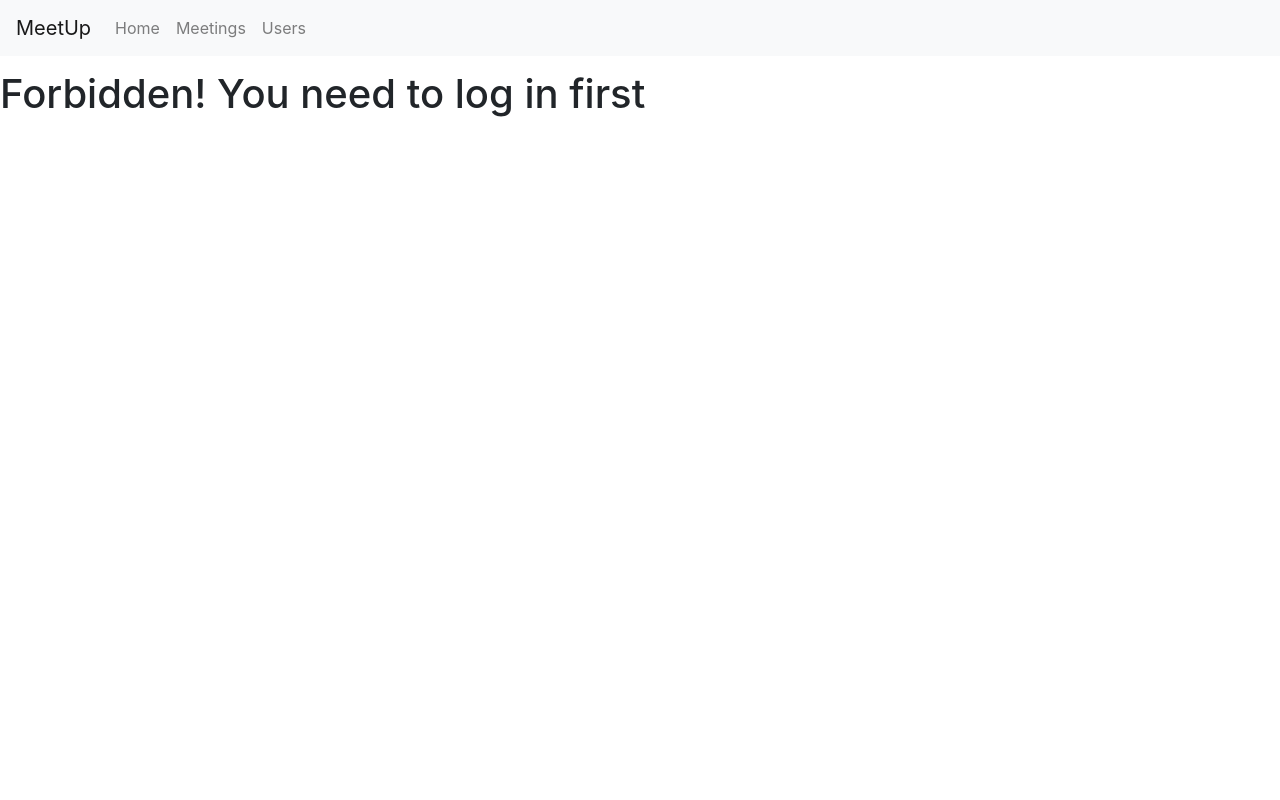
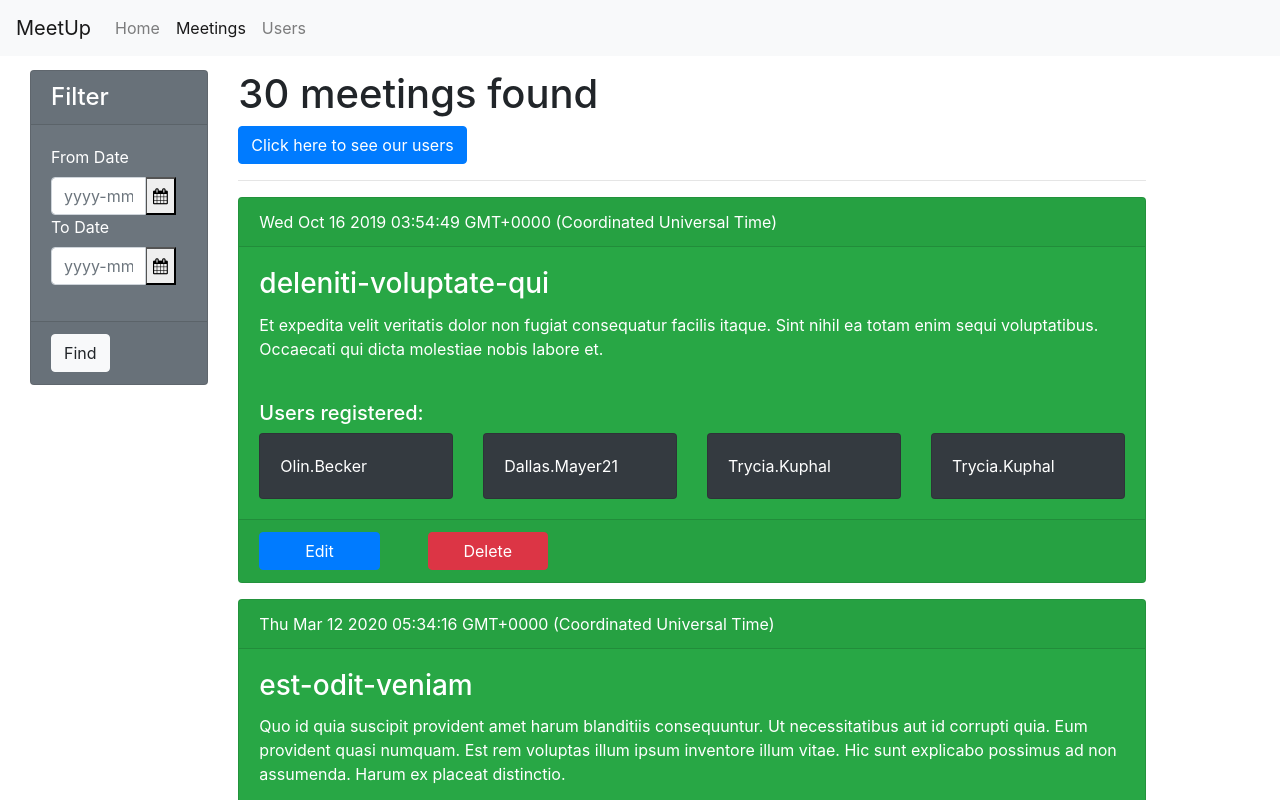
Before and after one commit to pnminh/safari-course-route-app, an Angular app: page /meetings in a window 1280 px wide. Before the commit this address led to /error. Shown: the top 800 px of the page. Built offline with nearby package versions, Linux system fonts and the light colour scheme.

Commit message:
add meeting edit capability

```diff
--- a/src/app/app.module.ts
+++ b/src/app/app.module.ts
@@ -14,7 +14,8 @@ import { UserDetailsComponent } from "./users/user-details/user-details.componen
 import { NgbModule } from "@ng-bootstrap/ng-bootstrap";
 import { MeetingEditComponent } from "./meetings/meeting-edit/meeting-edit.component";
 import { MeetingComponent } from "./meetings/meeting/meeting.component";
-import { ErrorComponent } from './error/error.component';
+import { ErrorComponent } from "./error/error.component";
+import { FormsModule } from '@angular/forms';
 @NgModule({
   declarations: [
     AppComponent,
@@ -28,7 +29,7 @@ import { ErrorComponent } from './error/error.component';
     MeetingComponent,
     ErrorComponent
   ],
-  imports: [BrowserModule, RoutingModule, CustomNgbModule],
+  imports: [BrowserModule, RoutingModule, CustomNgbModule, FormsModule],
   providers: [],
   bootstrap: [AppComponent]
 })
--- a/src/app/custom-ngb/custom-ngb.module.ts
+++ b/src/app/custom-ngb/custom-ngb.module.ts
@@ -1,9 +1,10 @@
 import { NgModule } from "@angular/core";
-import { NgbDatepickerModule } from "@ng-bootstrap/ng-bootstrap";
+import { NgbDatepickerModule, NgbDateAdapter, NgbDateNativeAdapter } from "@ng-bootstrap/ng-bootstrap";
 
 @NgModule({
   declarations: [],
   imports: [NgbDatepickerModule],
-  exports: [NgbDatepickerModule]
+  exports: [NgbDatepickerModule],
+  providers: [{provide: NgbDateAdapter, useClass: NgbDateNativeAdapter}]
 })
 export class CustomNgbModule {}
--- a/src/app/meetings/meeting/meeting.component.html
+++ b/src/app/meetings/meeting/meeting.component.html
@@ -1,3 +1,80 @@
-<p>
-  meeting works!
-</p>
+<div class="card my-3 text-white bg-success">
+  <div class="card-header">{{ meeting.time }}</div>
+  <div class="card-body">
+    <h3 class="card-title">{{ meeting.name }}</h3>
+    <p class="card-text">{{ meeting.description }}</p>
+  </div>
+  <div class="card-body">
+    <h5>Users registered:</h5>
+    <div class="card-deck">
+      <div class="card bg-dark text-white" *ngFor="let user of meeting.users">
+        <div class="card-body">
+          <p class="card-text">{{ user.username }}</p>
+        </div>
+      </div>
+    </div>
+  </div>
+  <div class="card-footer">
+    <div class="col-4">
+      <div class="row justify-content-between">
+        <button class="btn btn-primary col-5" (click)="edit()">
+          {{isEdit?"Done":"Edit"}}
+        </button>
+        <button class="btn btn-danger col-5" (click)="delete()" >Delete</button>
+      </div>
+    </div>
+    <ng-container *ngIf="isEdit">
+      <div class="col-12 my-3">
+        <div class="row text-white">
+          <div class="col-4">
+            <div class="form-group">
+              <label for="time">Time</label>
+              <div class="input-group">
+                <input
+                  class="form-control"
+                  placeholder="yyyy-mm-dd"
+                  name="time"
+                  id="time"
+                  ngbDatepicker
+                  #timePk="ngbDatepicker"
+                  [(ngModel)]="meeting.time"
+                />
+                <div class="input-group-append">
+                  <button
+                    class="fa fa-calendar"
+                    (click)="timePk.toggle()"
+                    type="button"
+                  ></button>
+                </div>
+              </div>
+            </div>
+          </div>
+          <div class="col-4">
+            <div class="form-group">
+              <label for="name">Name</label>
+              <input
+                class="form-control"
+                placeholder="meeting name"
+                name="name"
+                id="name"
+                [(ngModel)]="meeting.name"
+              />
+            </div>
+          </div>
+          <div class="col-12">
+            <div class="form-group">
+              <label for="description">Description</label>
+              <textarea
+                class="form-control"
+                placeholder="meeting description"
+                name="description"
+                id="description"
+                [(ngModel)]="meeting.description"
+              ></textarea>
+            </div>
+          </div>
+        </div>
+      </div>
+    </ng-container>
+  </div>
+</div>
--- a/src/app/meetings/meeting/meeting.component.ts
+++ b/src/app/meetings/meeting/meeting.component.ts
@@ -1,15 +1,25 @@
-import { Component, OnInit } from '@angular/core';
+import { MeetingService } from "./../../service/meeting.service";
+import { Meeting } from "./../../model/meeting.model";
+import { Component, OnInit, Input } from "@angular/core";
 
 @Component({
-  selector: 'app-meeting',
-  templateUrl: './meeting.component.html',
-  styleUrls: ['./meeting.component.css']
+  selector: "app-meeting",
+  templateUrl: "./meeting.component.html",
+  styleUrls: ["./meeting.component.css"]
 })
 export class MeetingComponent implements OnInit {
+  @Input() meeting: Meeting;
+  isEdit = false;
+  constructor(private meetingService: MeetingService) {}
 
-  constructor() { }
-
-  ngOnInit() {
+  ngOnInit() {}
+  edit() {
+    this.isEdit = !this.isEdit;
+    if (!this.isEdit) {
+      this.meetingService.updateMeeting(this.meeting);
+    }
   }
-
+  delete() {
+    this.meetingService.deleteMeetingById(this.meeting.id);
+  }
 }
--- a/src/app/meetings/meetings.component.html
+++ b/src/app/meetings/meetings.component.html
@@ -51,41 +51,25 @@
             </div>
           </div>
           <div class="card-footer">
-            <button class="btn btn-light" (click)="onFiltering(fromDate,toDate)">
+            <button
+              class="btn btn-light"
+              (click)="onFiltering(fromDate, toDate)"
+            >
               Find
             </button>
           </div>
         </div>
       </div>
-      <div class="col-md-9">
-        <h1>{{meetings.length}} meetings found</h1>
+      <div class="col-md-9" *ngIf="meetings$|async as meetings" >
+        <h1>{{ meetings.length }} meetings found</h1>
         <button class="btn btn-primary" (click)="goToUsersPage()">
           Click here to see our users
         </button>
         <hr />
-        <div
-          class="card my-3 text-white bg-success"
+        <app-meeting
+          [meeting]="meeting"
           *ngFor="let meeting of meetings"
-        >
-          <div class="card-header">{{ meeting.time }}</div>
-          <div class="card-body">
-            <h3 class="card-title">{{ meeting.name }}</h3>
-            <p class="card-text">{{ meeting.description }}</p>
-          </div>
-          <div class="card-body">
-            <h5>Users registered:</h5>
-            <div class="card-deck">
-              <div
-                class="card bg-dark text-white"
-                *ngFor="let user of meeting.users"
-              >
-                <div class="card-body">
-                  <p class="card-text">{{ user.username }}</p>
-                </div>
-              </div>
-            </div>
-          </div>
-        </div>
+        ></app-meeting>
       </div>
     </div>
   </div>
--- a/src/app/meetings/meetings.component.ts
+++ b/src/app/meetings/meetings.component.ts
@@ -2,6 +2,7 @@ import { Meeting } from "./../model/meeting.model";
 import { MeetingService } from "./../service/meeting.service";
 import { Component, OnInit } from "@angular/core";
 import { Router, ActivatedRoute } from "@angular/router";
+import { Observable } from "rxjs";
 
 @Component({
   selector: "app-meetings",
@@ -9,7 +10,7 @@ import { Router, ActivatedRoute } from "@angular/router";
   styleUrls: ["./meetings.component.css"]
 })
 export class MeetingsComponent implements OnInit {
-  meetings: Meeting[];
+  meetings$: Observable<Meeting[]>;
   constructor(
     private meetingService: MeetingService,
     private router: Router,
@@ -19,7 +20,7 @@ export class MeetingsComponent implements OnInit {
   ngOnInit() {
     this.activatedRoute.queryParams.subscribe(queryParams => {
       if (!queryParams.from_date && !queryParams.to_Date) {
-        this.meetings = this.meetingService.getAllMeetings();
+        this.meetings$ = this.meetingService.getAllMeetings();
       } else {
         const fromDate: Date = queryParams.from_date
           ? new Date(queryParams.from_date)
@@ -27,10 +28,7 @@ export class MeetingsComponent implements OnInit {
         const toDate: Date = queryParams.to_date
           ? new Date(queryParams.to_date)
           : new Date();
-        this.meetings = this.meetingService.getMeetingsFilterByDate(
-          fromDate,
-          toDate
-        );
+        this.meetings$ = this.meetingService.getMeetingsFilterByDate(fromDate, toDate);
       }
     });
   }
--- a/src/app/service/auth-guard.service.ts
+++ b/src/app/service/auth-guard.service.ts
@@ -17,13 +17,14 @@ export class AuthGuardService implements CanActivate, CanActivateChild {
     route: ActivatedRouteSnapshot,
     state: RouterStateSnapshot
   ): boolean | Observable<boolean> | Promise<boolean> {
-    return this.authService.isLoggedIn().then(isLoggedIn => {
+    return true;
+    /* return this.authService.isLoggedIn().then(isLoggedIn => {
       if (isLoggedIn) {
         return true;
       } else {
         this.router.navigate(["/error"], { queryParams: { code: "403" } });
       }
-    });
+    }); */
   }
   canActivateChild(
     route: ActivatedRouteSnapshot,
--- a/src/app/service/meeting.service.ts
+++ b/src/app/service/meeting.service.ts
@@ -1,3 +1,4 @@
+import { BehaviorSubject, Observable, of } from "rxjs";
 import { UserService } from "./user.service";
 import { Injectable } from "@angular/core";
 import { Meeting } from "../model/meeting.model";
@@ -8,6 +9,9 @@ import * as uuid from "uuid";
 })
 export class MeetingService {
   private meetings: Meeting[] = [];
+  private meetings$: BehaviorSubject<Meeting[]> = new BehaviorSubject(
+    this.meetings
+  );
   constructor(private userService: UserService) {
     for (let i = 0; i < 30; i++) {
       const randomUsers = this.userService.getRandomUserList(4);
@@ -20,12 +24,27 @@ export class MeetingService {
       });
     }
   }
-  getAllMeetings(): Meeting[] {
-    return this.meetings;
+  getAllMeetings(): Observable<Meeting[]> {
+    return this.meetings$.asObservable();
   }
-  getMeetingsFilterByDate(fromDate: Date, toDate: Date) {
-    return this.meetings.filter(
+  getMeetingsFilterByDate(fromDate: Date, toDate: Date): Observable<Meeting[]> {
+    let filtedMeetings = this.meetings.filter(
       meeting => meeting.time > fromDate && meeting.time < toDate
     );
+    return of(filtedMeetings);
+  }
+  updateMeeting(meeting: Meeting) {
+    let newMeetings = this.meetings.filter(
+      filteredMeeting => filteredMeeting.id != meeting.id
+    );
+    this.meetings = [...newMeetings, meeting];
+    this.meetings$.next(this.meetings);
+  }
+  getMeetingById(id: string): Meeting {
+    return this.meetings.filter(meeting => meeting.id === id)[0];
+  }
+  deleteMeetingById(id: string) {
+    this.meetings = this.meetings.filter(meeting => meeting.id != id);
+    this.meetings$.next(this.meetings);
   }
 }
```
